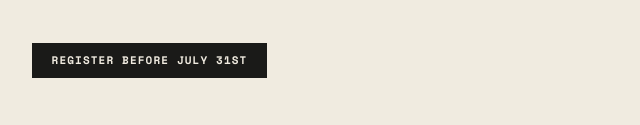
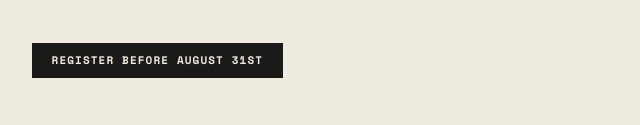
Before and after one commit to oh-yoko/artemis-recruitment, a plain HTML site: page index.html in a window 1280 px wide. Shown: the part 675-800 px from the top of the page, 58-698 px from the left. Drawn offline with nearby package versions, Linux system fonts and the light colour scheme.

Commit message:
Update index.html

```diff
--- a/index.html
+++ b/index.html
@@ -325,7 +325,7 @@
     <p>
       Sound is also the primary sensory channel of 2-way interaction between you and your baby. We are combining wearable biosensing, spatial audio, and a custom app to explore how music shapes the fetal-maternal bond and stress indicators across time.
     </p>
-    <span class="dates-pill">Register before July 31st</span>
+    <span class="dates-pill">Register before August 31st</span>
   </section>
 
   <div class="divider"></div>
```
